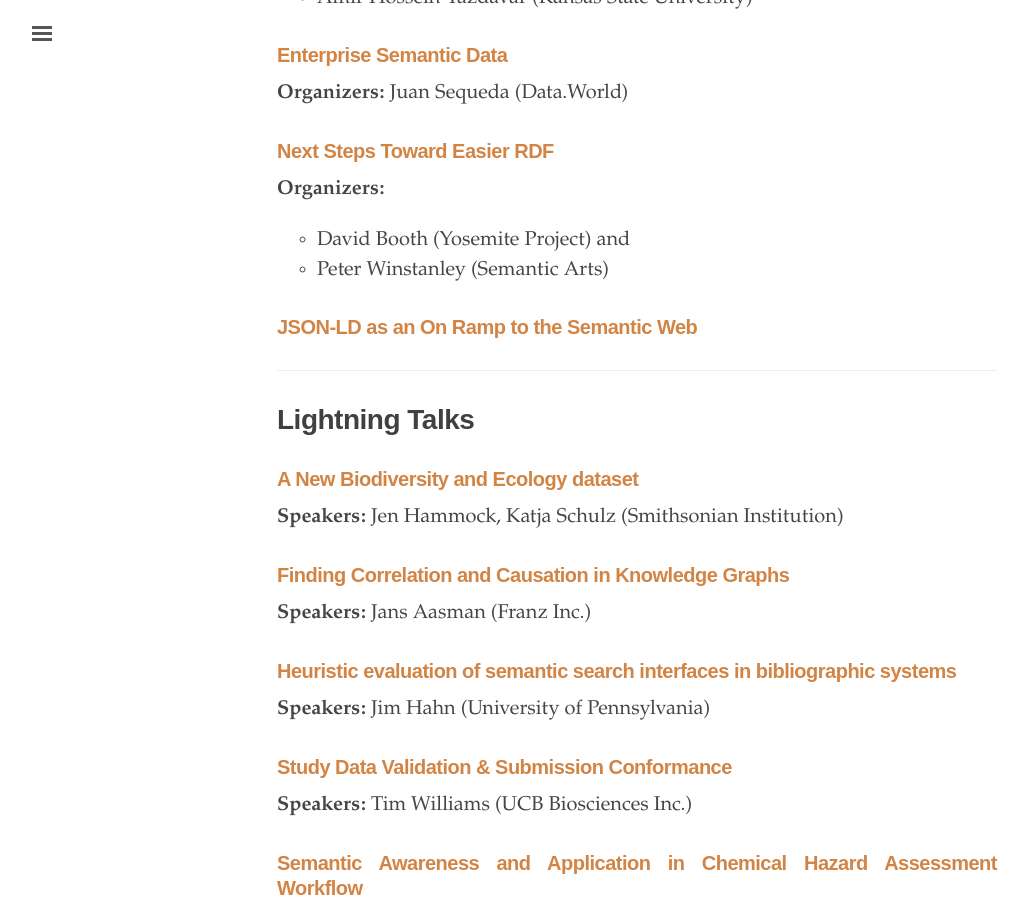
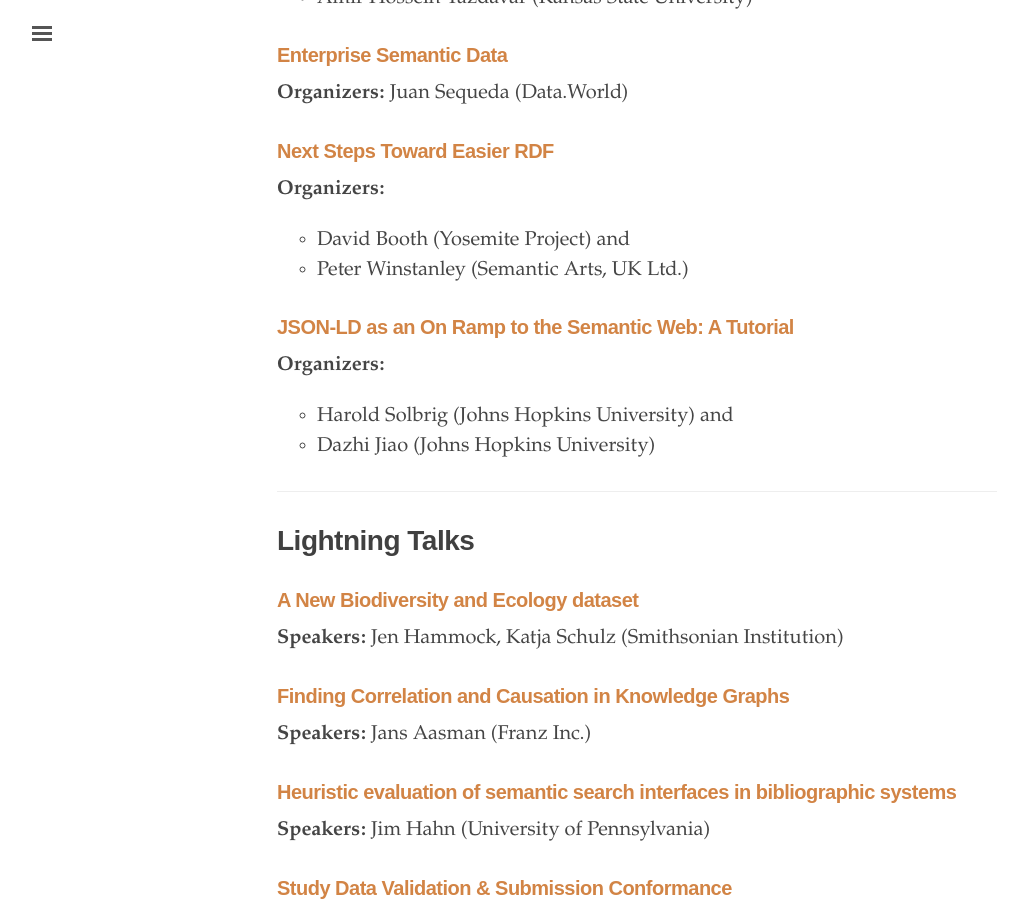
Before and after one commit to us2ts/us2ts.github.io, a Jekyll site: the page built from pages/program.md, in a window 1280 px wide and 900 px high, scrolled down 2078 px. Shown: the whole window, without its empty margins (3-1030 px from the left). Built offline with Jekyll 4.4.1, drawn with Linux system fonts in a browser that asks for light colours; comment, search, counter and statistics services are not loaded.

Commit message:
Adds organizers and their affiliations for JSON-LD 1.1 tutorial

```diff
--- a/pages/program.md
+++ b/pages/program.md
@@ -85,10 +85,14 @@
 
 **Organizers:**
 - David Booth (Yosemite Project) and
-- Peter Winstanley (Semantic Arts)
+- Peter Winstanley (Semantic Arts, UK Ltd.)
 
 
-### [**JSON-LD as an On Ramp to the Semantic Web**](https://us2ts.org/program-jsonld)
+### [**JSON-LD as an On Ramp to the Semantic Web: A Tutorial**](https://us2ts.org/program-jsonld)
+
+**Organizers:**
+- Harold Solbrig (Johns Hopkins University) and
+- Dazhi Jiao (Johns Hopkins University)
 
 ----------------------------------------------------------------
 
```
